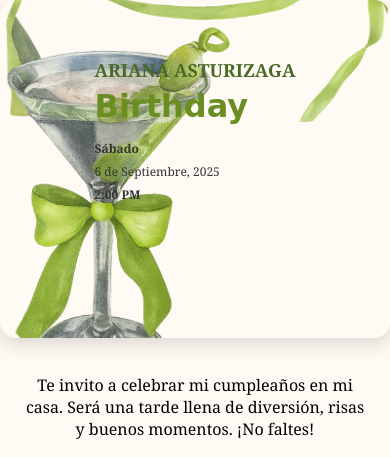
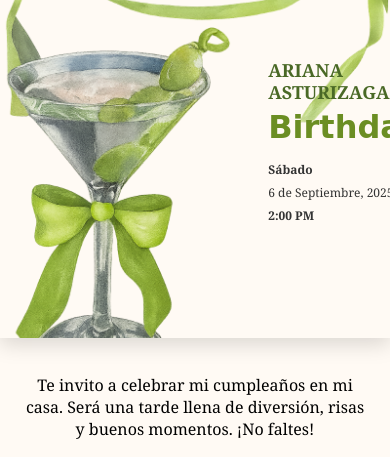
Before and after one commit to Rafooo6/Fini-s-Birthday, a plain HTML site: page index.html in a window 390 px wide. Shown: the top 457 px of the page. Drawn offline with Linux system fonts and the light colour scheme.

Commit message:
Update styles.css

```diff
--- a/styles.css
+++ b/styles.css
@@ -14,7 +14,6 @@ body {
   background: url("assets/maritini 2.png") no-repeat center top;
   background-size: cover; /* mantiene proporción */
   background-position: center;
-  border-radius: 16px;
   box-shadow: 0 6px 20px rgba(0,0,0,0.15);
   overflow: hidden;
   opacity: 0;
@@ -44,6 +43,7 @@ body {
   text-align: left;
   max-width: 50%;
   padding-top: 200px;
+  padding-left: 300px;
 }
 
 .right h1 {
@@ -123,7 +123,8 @@ body {
 
   .right {
     max-width: 90%;
-    padding-top: 100px;
+    padding-top: 200px;
+
   }
 
   .right h1 {
```
